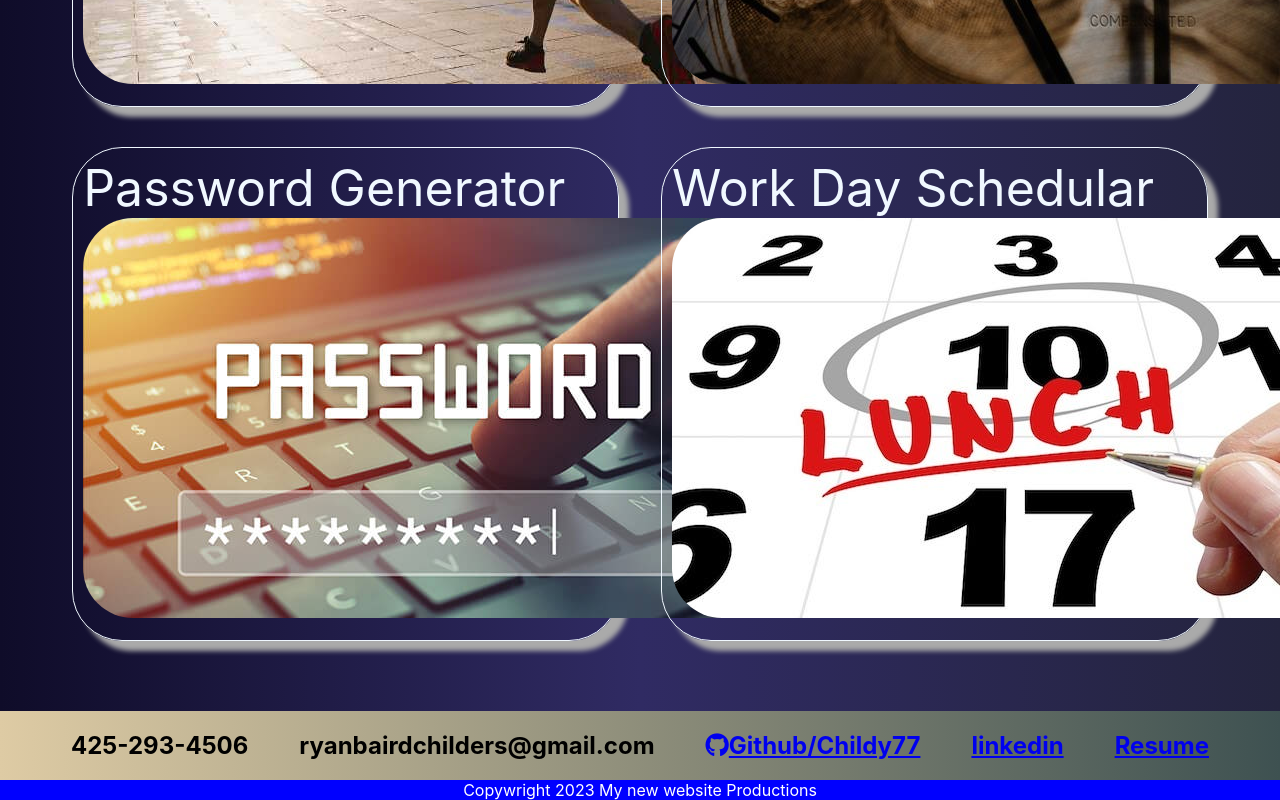
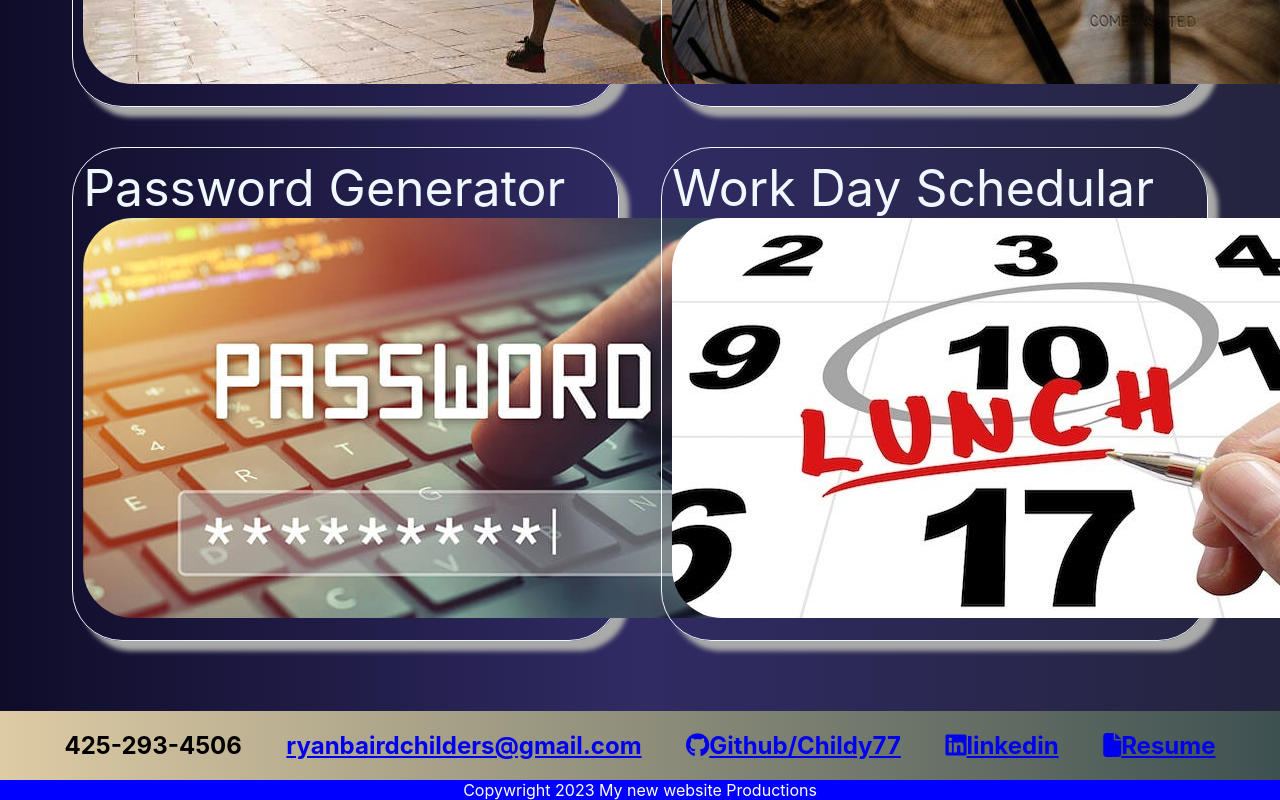
Before and after one commit to Childy77/Ryan-Childers-Website-Portfolio, a React (Create React App) app: page / in a window 1280 px wide. Shown: the part 952-1752 px from the top of the page. Built offline with nearby package versions, Linux system fonts and the light colour scheme.

Commit message:
added email Link and icons

```diff
--- a/src/components/footer.js
+++ b/src/components/footer.js
@@ -5,16 +5,20 @@ const Footer = () => {
         <>
         <section className="bottom-info" id="contact">
         <h2>425-293-4506</h2>
-        <h2>ryanbairdchilders@gmail.com</h2>
+        <h2>
+        <a href = "ryanbairdchilders@gmail.com">ryanbairdchilders@gmail.com</a>
+        </h2>
         <h2>
             <a href="https://github.com/Childy77">
             <i className="fa-brands fa-github"></i>Github/Childy77</a>
             </h2>
         <h2>
-        <a href="https://www.linkedin.com/in/ryan-childers-545853270/">linkedin</a>
+        <a href="https://www.linkedin.com/in/ryan-childers-545853270/">
+        <i class="fa-brands fa-linkedin"></i>linkedin</a>
         </h2>
         <h2>
-        <a href="https://docs.google.com/document/d/1_R8-1EVNYQDReYk4vAyLW7H1mvukf2OX9r5Wj8t56gI/edit">Resume</a>
+        <a href="https://docs.google.com/document/d/1_R8-1EVNYQDReYk4vAyLW7H1mvukf2OX9r5Wj8t56gI/edit">
+        <i class="fa-solid fa-file"></i>Resume</a>
         </h2>
 
 
```
